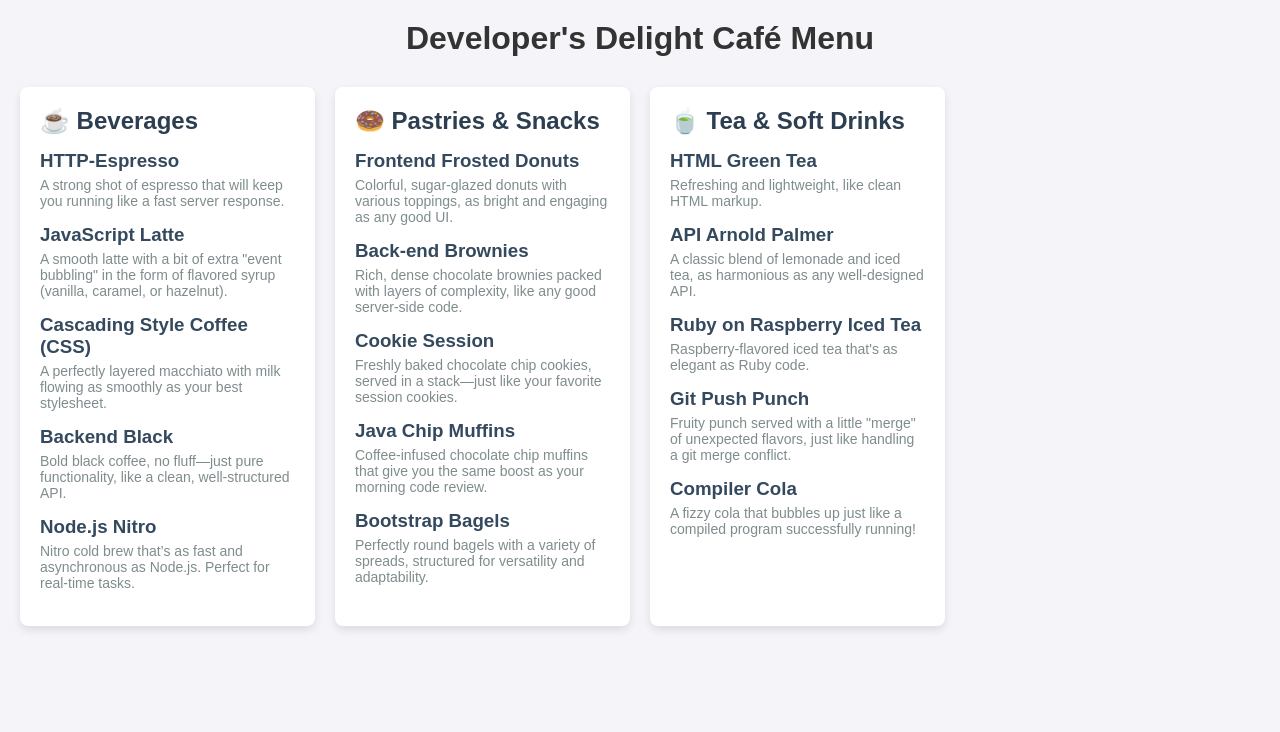
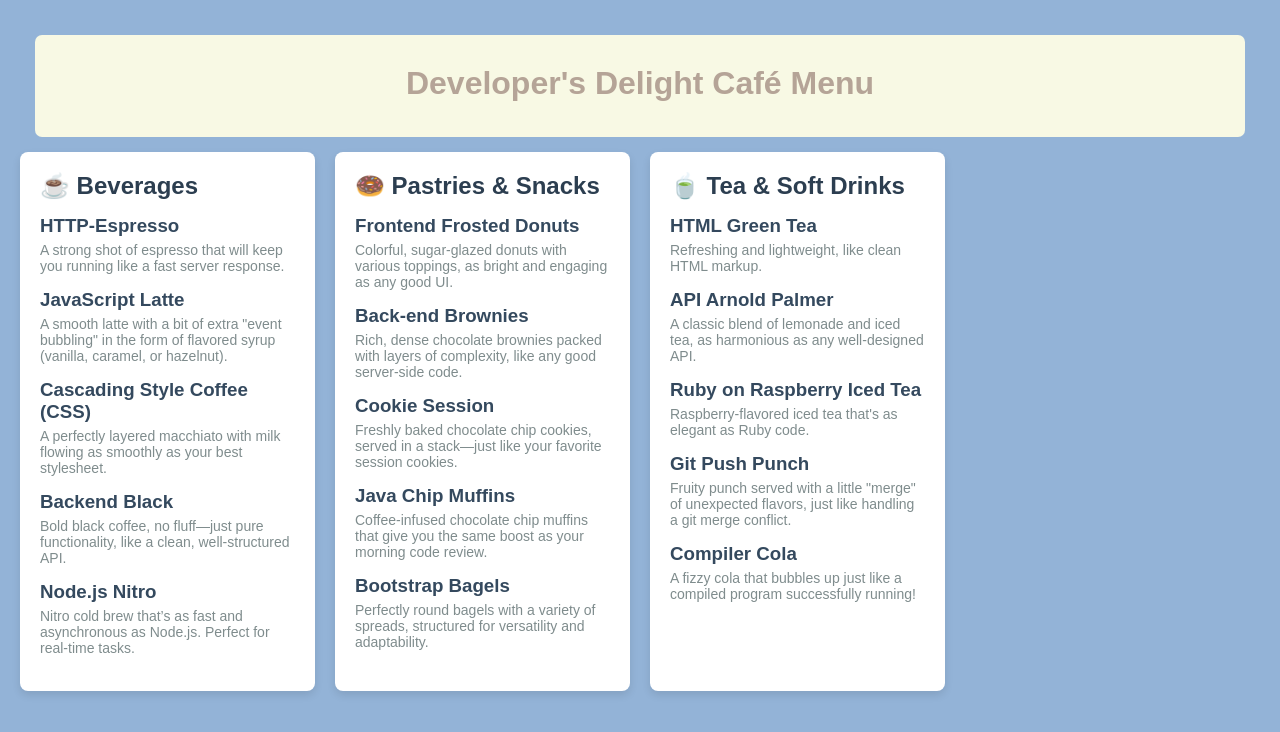
Before and after one commit to Malinbagewitzfungdal/group-8, a website: page menu.html in a window 1280 px wide. Drawn offline with Linux system fonts and the light colour scheme.

Commit message:
added styling for menu

```diff
--- a/menu.html
+++ b/menu.html
@@ -1,15 +1,18 @@
 <!DOCTYPE html>
 <html lang="en">
+
 <head>
     <meta charset="UTF-8">
     <meta name="viewport" content="width=device-width, initial-scale=1.0">
     <link rel="stylesheet" href="styles/menu.css">
+    <link rel="stylesheet" href="styles/styles.css">
     <title>Document</title>
 </head>
 
 <body>
+    <header>
         <h1>Developer's Delight Café Menu</h1>
-
+    </header>
     <div class="menu-grid">
         <!-- Beverages Section -->
         <div class="menu-section beverages">
@@ -107,4 +110,5 @@
 
 
 </body>
+
 </html>
--- a/styles/menu.css
+++ b/styles/menu.css
@@ -5,10 +5,7 @@
       font-family: Arial, sans-serif;
   }
 
-  body {
-      background-color: #f4f4f9;
-      padding: 20px;
-  }
+
 
   h1 {
       text-align: center;
--- a/styles/styles.css
+++ b/styles/styles.css
@@ -0,0 +1,18 @@
+ body {
+     background-color: #93b3d7;
+     padding: 20px;
+ }
+
+ header {
+     background-color: rgb(248, 249, 228);
+     margin: 15px 15px 15px 15px;
+     padding: 5px;
+     text-align: center;
+     padding-top: 30px;
+     border-radius: 7px;
+     opacity: 90;
+ }
+
+ h1 {
+     color: rgba(69, 20, 20, 0.37);
+ }
```
Also changed, not shown: index.html (+3 -0 lines). Lines whose indentation alone changed are shown as unchanged.
